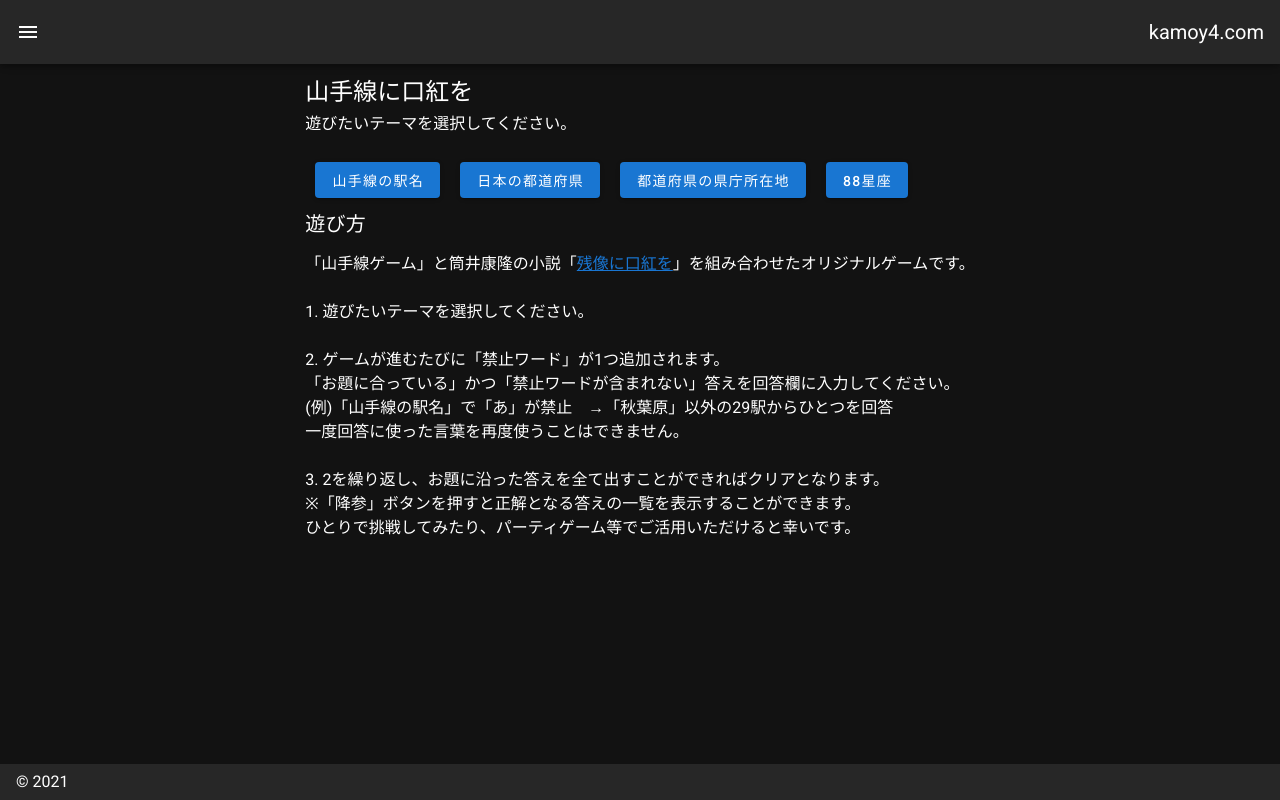
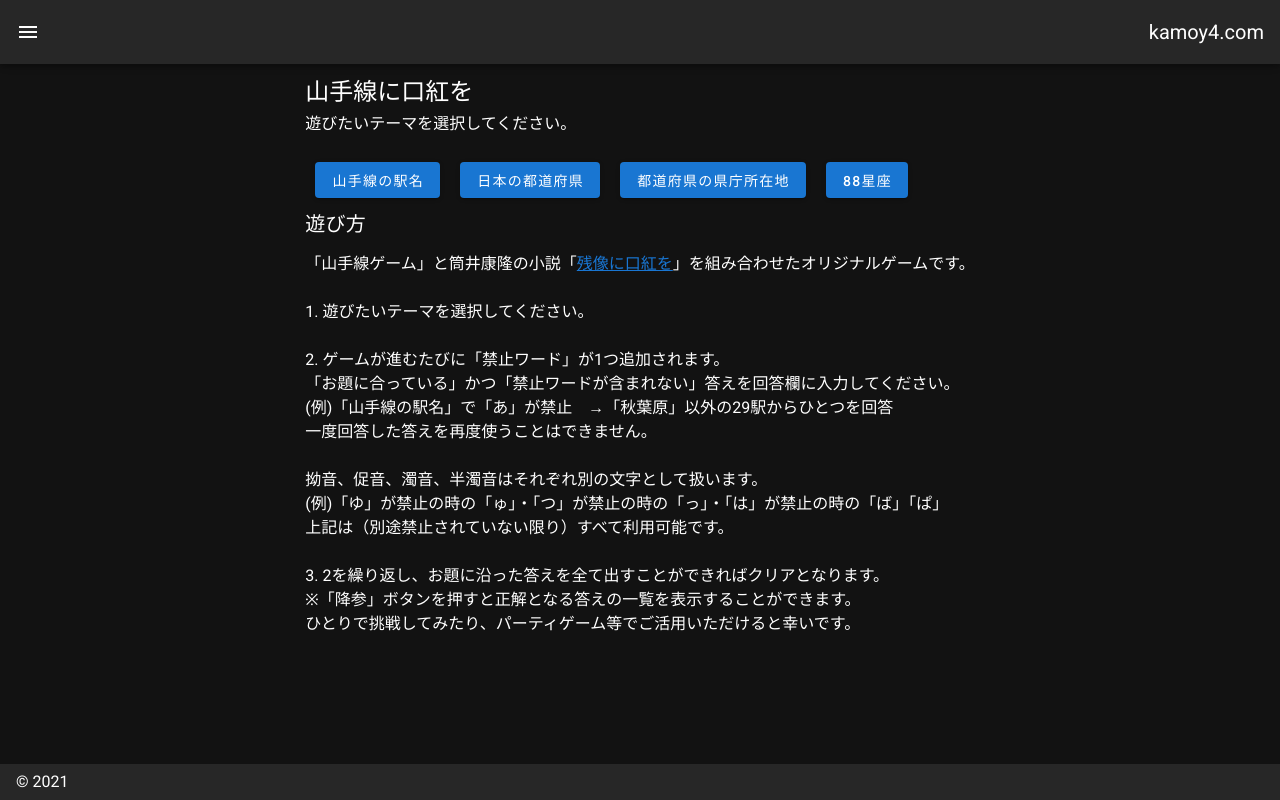
Before and after one commit to kamonohashiK/myProfile, a Nuxt app: page /yamabeni in a window 1280 px wide. Built offline with nearby package versions, Linux system fonts and the light colour scheme.

Commit message:
遊び方の追記、「降参」押下時の区切り文字をスペースに変更

```diff
--- a/pages/yamabeni.vue
+++ b/pages/yamabeni.vue
@@ -56,7 +56,11 @@
           2. ゲームが進むたびに「禁止ワード」が1つ追加されます。<br />
           「お題に合っている」かつ「禁止ワードが含まれない」答えを回答欄に入力してください。<br />
           (例)「山手線の駅名」で「あ」が禁止　→「秋葉原」以外の29駅からひとつを回答<br />
-          一度回答に使った言葉を再度使うことはできません。
+          一度回答した答えを再度使うことはできません。
+          <br /><br />
+          拗音、促音、濁音、半濁音はそれぞれ別の文字として扱います。<br />
+          (例)「ゆ」が禁止の時の「ゅ」・「つ」が禁止の時の「っ」・「は」が禁止の時の「ば」「ぱ」<br />
+          上記は（別途禁止されていない限り）すべて利用可能です。
           <br /><br />
           3.
           2を繰り返し、お題に沿った答えを全て出すことができればクリアとなります。<br />
@@ -159,7 +163,7 @@ export default {
       var str = "";
       this.answers.forEach((e) => {
         if (!e.answered && !e.banned) {
-          str += e.name + ",";
+          str += e.name + " ";
         }
       });
       alert(str);
```
